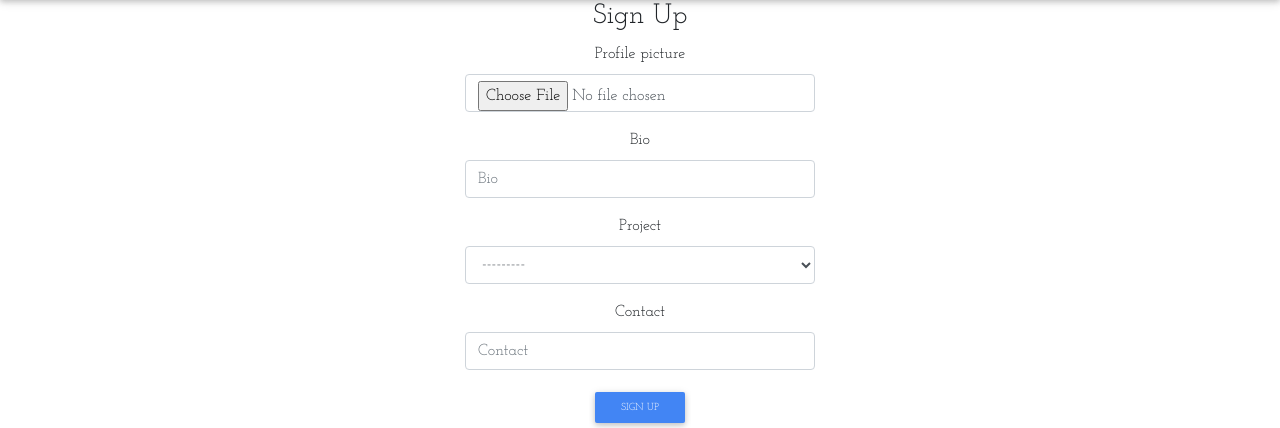
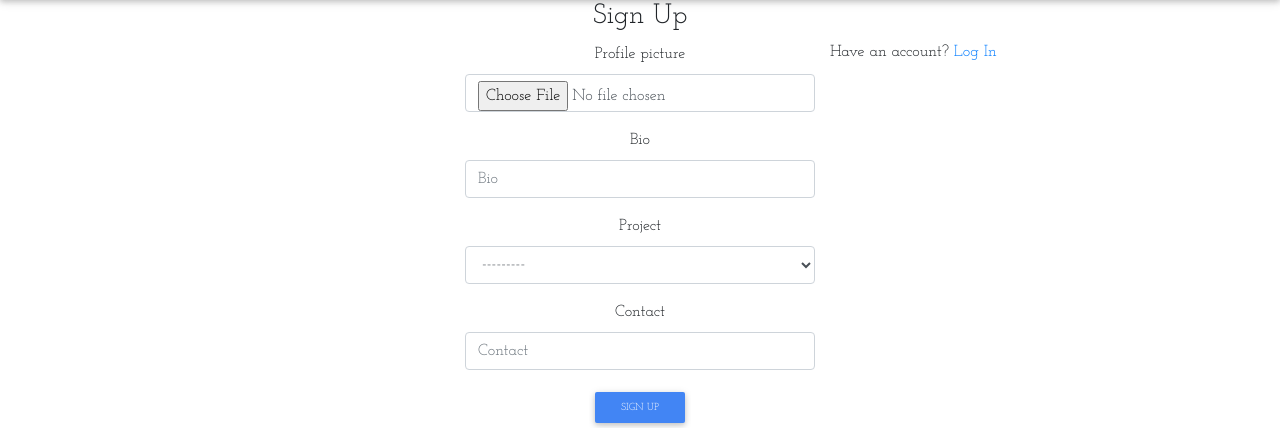
Before and after one commit to AugustineOchieng/myAwwards, a Django app: template creation/templates/registration/registration_form.html in a window 1280 px wide. Shown: the part 122-550 px from the top of the page. Run offline with Django 3.2, Linux system fonts and the light colour scheme; the template is opened without the code that fills it: values that come from a table or form of the project are taken from there, others are empty; parts of the project's set-up code (start-up, migrations or seed data) failed here and were passed over; some libraries are stand-ins or nearby versions.

Commit message:
Add link to login

```diff
--- a/creation/templates/registration/registration_form.html
+++ b/creation/templates/registration/registration_form.html
@@ -32,6 +32,8 @@
 
     </div>
     <!-- empty div -->
+    <p>Have an account? <a href="/accounts/login">Log In</a>
+    </p>
     <div class="col-md-4"></div>
   </div>
 </div>
```
